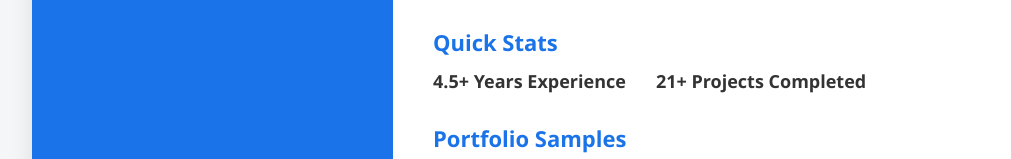
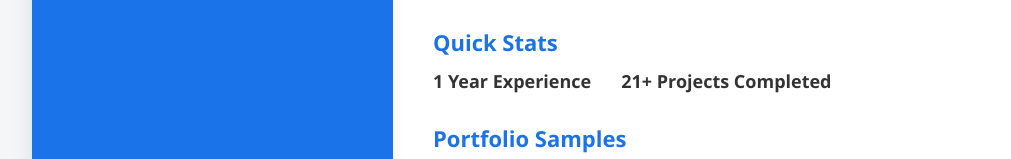
Before and after one commit to Mateeba25/Mateeba-chudhary, a plain HTML site: page index.html in a window 1280 px wide. Shown: the part 235-394 px from the top of the page, without its empty margins (108-1119 px from the left). Drawn offline with Linux system fonts and the light colour scheme.

Commit message:
Update index.html

```diff
--- a/index.html
+++ b/index.html
@@ -104,7 +104,7 @@
       <div class="section">
         <h2>Quick Stats</h2>
         <div class="stats">
-          <div>4.5+ Years Experience</div>
+          <div>1 Year Experience</div>
           <div>21+ Projects Completed</div>
         </div>
       </div>
```
